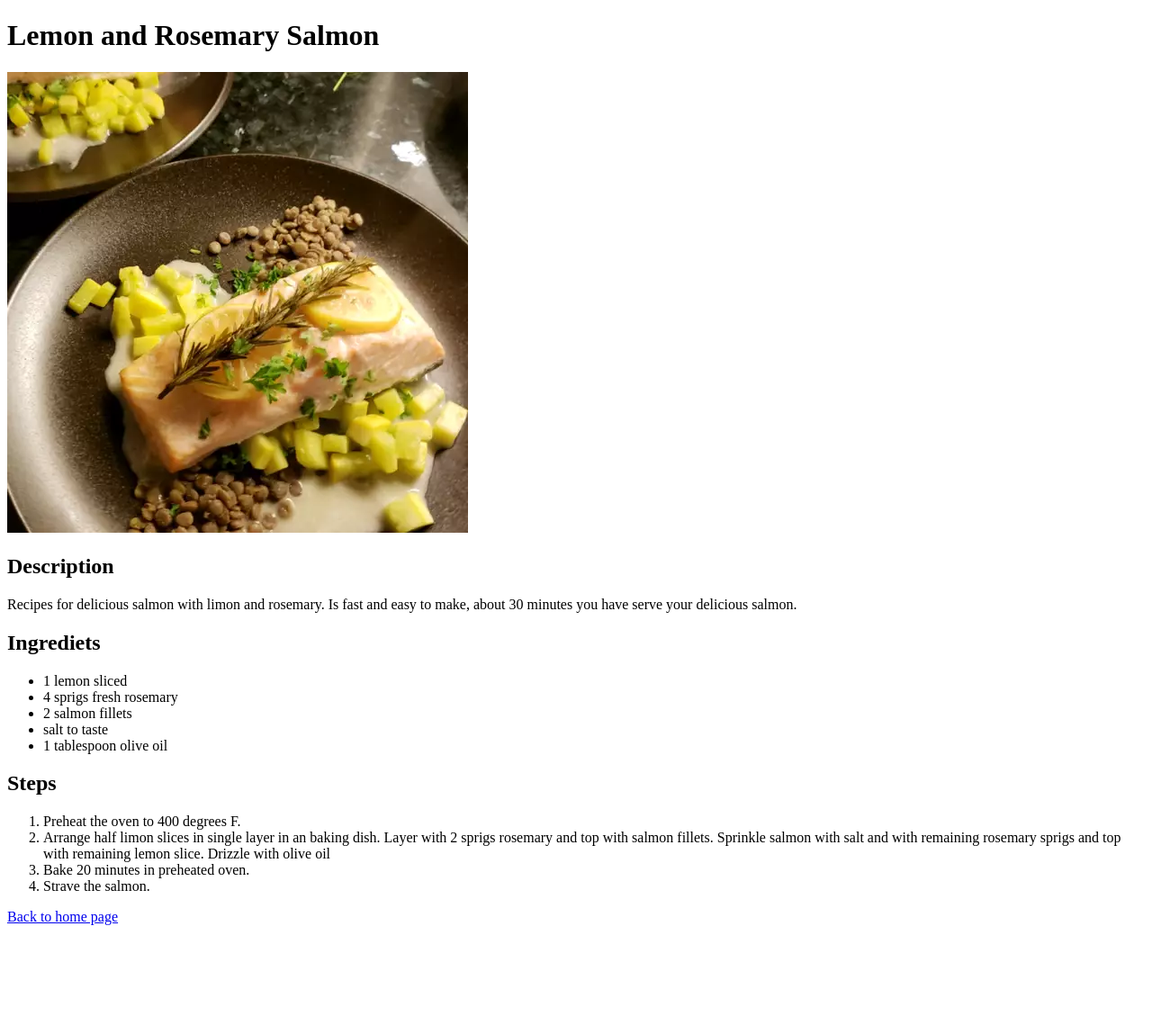
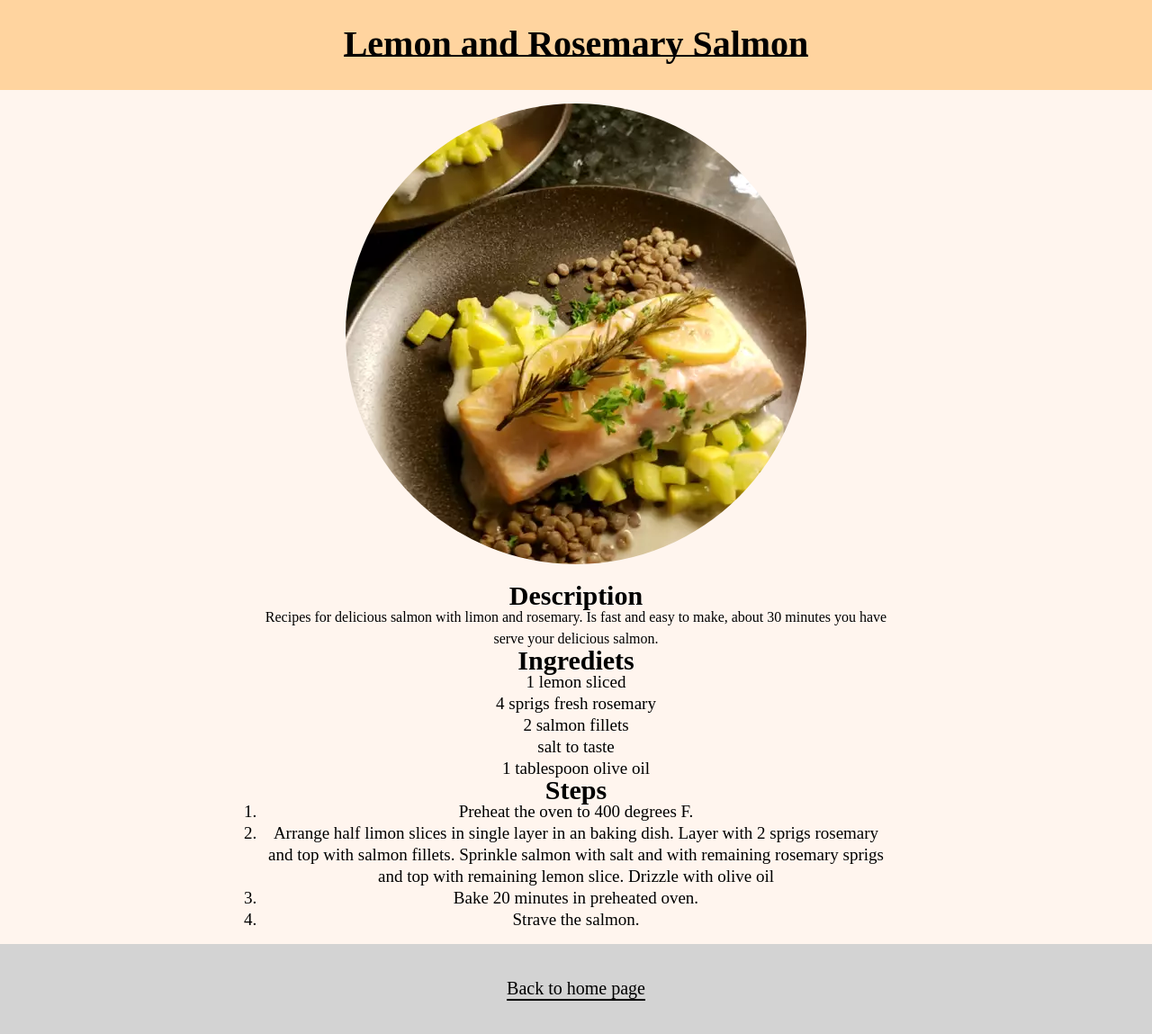
Before and after one commit to Rz0n/Second-web-site, a plain HTML site: page recipesProject/recipes/lemonSalmon.html in a window 1280 px wide. Shown: the whole page at 90% size. Before the commit the page ends 1036 px from the top, so only its background shows below. Drawn offline with Linux system fonts and the light colour scheme.

Commit message:
new changes and add css

```diff
--- /dev/null
+++ b/recipesProject/recipes/lemonSalmon.css
@@ -0,0 +1,82 @@
+* {
+    margin: 0;
+    padding: 0;
+    box-sizing: border-box;
+    line-height: 1.5rem;
+}
+
+body {
+    background-color: seashell;
+}
+
+.header {
+    display: flex;
+    justify-content: center;
+    align-items: center;
+    height: 100px;
+    background-color:#FFD49F;
+}
+
+h1 {
+    border-bottom: 2px solid black;
+    font-family: 'Times New Roman', Times, serif;
+    font-size: 40px;
+}
+
+img {
+    border-radius: 100%;
+}
+
+.main-conteiner {
+    display: flex;
+    align-items: center;
+    justify-content: center;
+    flex-direction: column;
+    margin: 15px;
+    gap: 1rem;
+
+}
+
+.content {
+    flex: 1;
+    width: fit-content;
+    width: 700px;
+    text-align: center;
+}
+
+.content > h2, p, li {
+    font-family: 'Times New Roman', Times, serif;
+}
+
+h2 {
+    font-size: 30px;
+}
+
+.contet > p , li {
+    font-size: 19px;
+}
+
+ul > li {
+    list-style-type: none;
+}
+
+.footer {
+    display: flex;
+    height: 100px;
+    justify-content: center;
+    align-items: center;
+    background-color: lightgray;
+}
+
+a {
+    color: black;
+    font-family: 'Times New Roman', Times, serif;
+    font-size: 20px;
+    text-decoration: none;
+    border-bottom: 2px solid black;
+}
+
+a:hover {
+    color: red;
+    border-bottom: 2px solid red;
+}
--- a/recipesProject/recipes/lemonSalmon.html
+++ b/recipesProject/recipes/lemonSalmon.html
@@ -5,10 +5,17 @@
     <meta http-equiv="X-UA-Compatible" content="IE=edge">
     <meta name="viewport" content="width=device-width, initial-scale=1.0">
     <title>Lemon Salmon</title>
+    <link rel="stylesheet" href="lemonSalmon.css">
 </head>
 <body>
+    <div class="header">
         <h1>Lemon and Rosemary Salmon</h1>
+    </div>
+    <div class="main-conteiner">
+        <div class="left">
             <img src="Images/image2.webp">
+        </div>
+        <div class="content">
             <h2>Description</h2>
             <p>Recipes for delicious salmon with limon and rosemary. Is fast and easy to make, about 30 minutes you have serve your delicious salmon.</p>
             <h2>Ingrediets</h2>
@@ -26,6 +33,10 @@
                 <li>Bake 20 minutes in preheated oven.</li>
                 <li>Strave the salmon.</li>
             </ol>
+        </div>
+    </div>
+    <div class="footer">
         <a href="../index.html">Back to home page</a>
+    </div>
 </body>
 </html>
```
Lines whose indentation alone changed are shown as unchanged.
